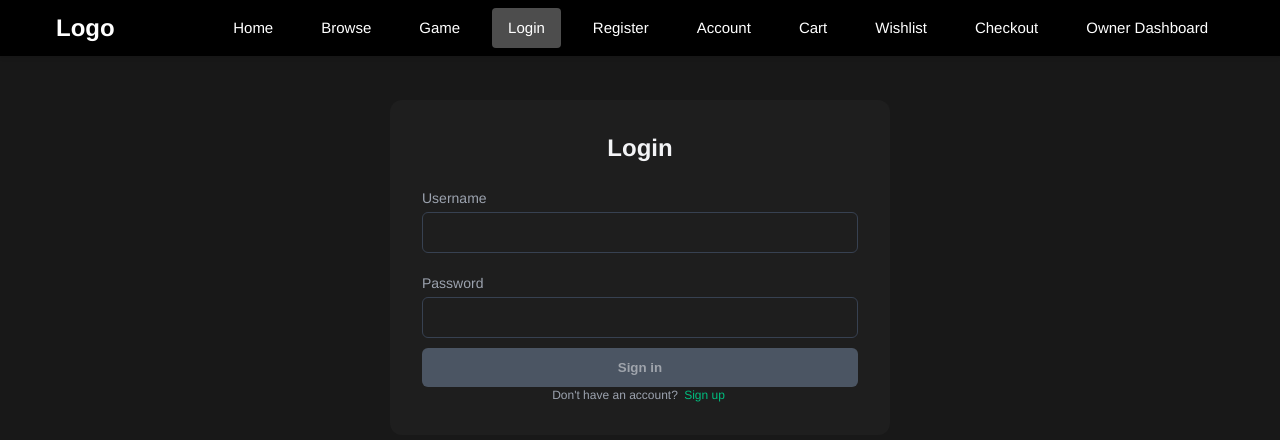
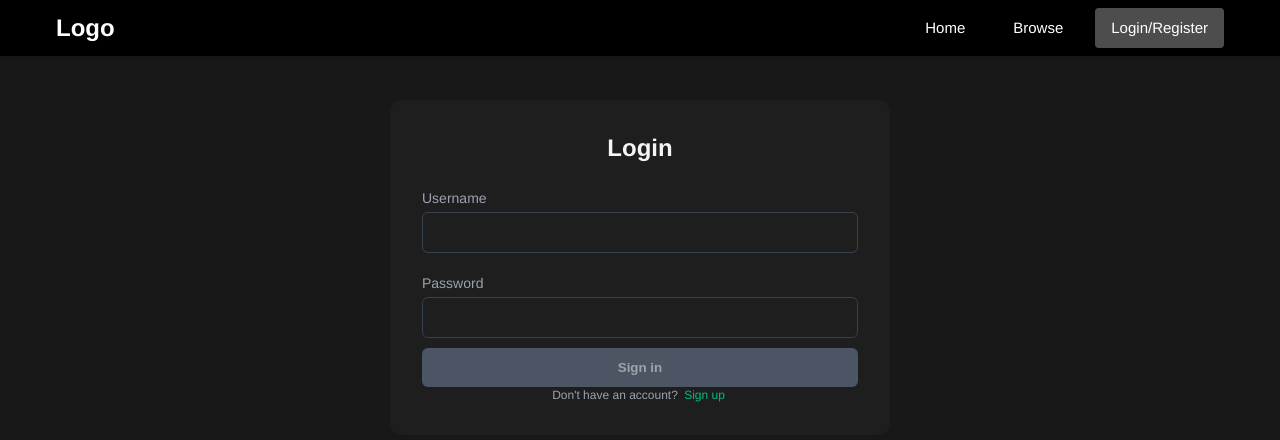
Before and after one commit to McGill-ECSE321-Fall2024/project-group-13, a Vue app in the folder GameStoreFrontend/: page /login in a window 1280 px wide. Shown: the top 440 px of the page. Built offline with nearby package versions, Linux system fonts and the light colour scheme.

Commit message:
added sessions for navbar

```diff
--- a/GameStoreFrontend/src/App.vue
+++ b/GameStoreFrontend/src/App.vue
@@ -1,5 +1,6 @@
 <script setup>
-import { RouterLink, RouterView } from 'vue-router';
+import { RouterLink, RouterView} from 'vue-router';
+import {session} from './session.js';
 </script>
 
 <template>
@@ -11,14 +12,13 @@ import { RouterLink, RouterView } from 'vue-router';
           <div class="nav-links">
             <RouterLink to="/" class="nav-item">Home</RouterLink>
             <RouterLink to="/browse" class="nav-item">Browse</RouterLink>
-            <RouterLink to="/game" class="nav-item">Game</RouterLink>
-            <RouterLink to="/login" class="nav-item">Login</RouterLink>
-            <RouterLink to="/register" class="nav-item">Register</RouterLink>
-            <RouterLink to="/account" class="nav-item">Account</RouterLink>
-            <RouterLink to="/cart" class="nav-item">Cart</RouterLink>
-            <RouterLink to="/wishlist" class="nav-item">Wishlist</RouterLink>
-            <RouterLink to="/checkout" class="nav-item">Checkout</RouterLink>
-            <RouterLink to="/owner-dashboard" class="nav-item">Owner Dashboard</RouterLink>
+            <RouterLink to="/login" class="nav-item" v-if="session.permissionLevel==0">Login/Register</RouterLink>
+            <button class="nav-item" v-if="session.permissionLevel!=0" @click="session.logout" style="background: none; border: none; cursor: pointer;">Logout</button>
+            <RouterLink to="/account" class="nav-item" v-if="session.permissionLevel!=0">Account</RouterLink>
+            <RouterLink to="/cart" class="nav-item" v-if="session.permissionLevel==1">Cart</RouterLink>
+            <RouterLink to="/wishlist" class="nav-item" v-if="session.permissionLevel==1">Wishlist</RouterLink>
+            <RouterLink to="/checkout" class="nav-item" v-if="session.permissionLevel==1">Checkout</RouterLink>
+            <RouterLink to="/owner-dashboard" class="nav-item" v-if="session.permissionLevel==3">Owner Dashboard</RouterLink>
           </div>
         </div>
       </nav>
@@ -36,6 +36,7 @@ export default {
   mounted() {
     // Set default session storage variables if not already set
      sessionStorage.setItem("loggedInUsername", "guest");
+      sessionStorage.setItem("permissionLevel", 0);
   }
 };
 </script>
--- /dev/null
+++ b/GameStoreFrontend/src/session.js
@@ -0,0 +1,20 @@
+import { reactive } from 'vue';
+
+export const session = reactive({
+  username: sessionStorage.getItem('loggedInUsername') || 'guest',
+  permissionLevel: Number(sessionStorage.getItem('permissionLevel')) || 0,
+
+  updateSession(username, permissionLevel) {
+    this.username = username;
+    this.permissionLevel = permissionLevel;
+    sessionStorage.setItem('loggedInUsername', username);
+    sessionStorage.setItem('permissionLevel', permissionLevel);
+  },
+
+    logout() {
+        this.username = 'guest';
+        this.permissionLevel = 0;
+        sessionStorage.removeItem('loggedInUsername');
+        sessionStorage.removeItem('permissionLevel');
+    }
+});
--- a/GameStoreFrontend/src/views/HomeView.vue
+++ b/GameStoreFrontend/src/views/HomeView.vue
@@ -100,8 +100,6 @@ const axiosClient = axios.create({
     baseURL: 'http://localhost:8080'
 });
 
-const LOGGEDINUSERNAME = sessionStorage.getItem('loggedInUsername');
-
 export default {
   name: 'HomeView',
   components: {
@@ -123,7 +121,10 @@ export default {
   },
 
   async created() {
+    const LOGGEDINUSERNAME = sessionStorage.getItem('loggedInUsername');
+    const PERMISSIONLEVEL = sessionStorage.getItem('permissionLevel');
     console.log("Logged in username: ", LOGGEDINUSERNAME);
+    console.log("Permission level: ", PERMISSIONLEVEL);
     // Fetch the displayed games by calling the API
     try {
         const [roundsResponse, r6Response, civ6Response, altoResponse, d2Response] = await Promise.all([
--- a/GameStoreFrontend/src/views/LoginView.vue
+++ b/GameStoreFrontend/src/views/LoginView.vue
@@ -21,6 +21,7 @@
 
 <script>
 import axios from "axios";
+import { session } from "../session.js";
 
 const axiosClient = axios.create({
 	// NOTE: it's baseURL, not baseUrl
@@ -58,6 +59,7 @@ export default {
                 sessionStorage.setItem("loggedInUsername", this.username);
                 sessionStorage.setItem("permissionLevel", this.permissionLevel);
                 this.clearInputs();
+                session.updateSession(response.data.username, response.data.permissionLevel); // Update global state
                 console.log("loggedInUsername is now:", sessionStorage.getItem("loggedInUsername"));
                 console.log("permissionLevel is now:", sessionStorage.getItem("permissionLevel"));
                 this.$router.push("/");
```
